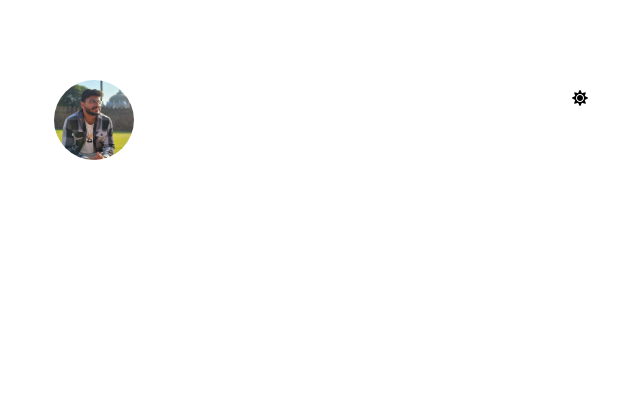
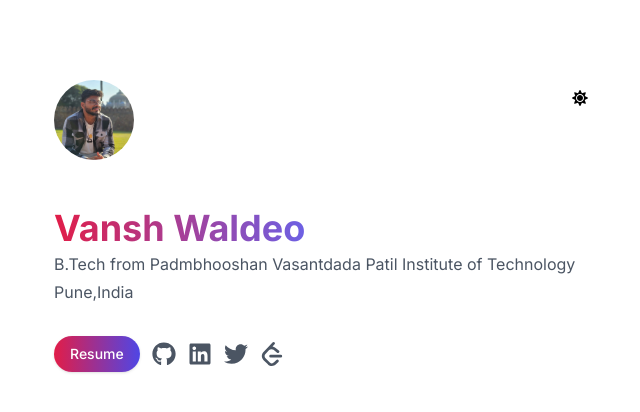
Before and after one commit to VanshKing30/port, a Next.js app: page / in a window 1280 px wide. Shown: the top 412 px of the page, without its empty margins (314-954 px from the left). Built offline with nearby package versions, Linux system fonts and the light colour scheme.

Commit message:
Working on main section

```diff
--- a/app/page.tsx
+++ b/app/page.tsx
@@ -1,10 +1,13 @@
 "use client"
 
 import { Button } from "@/components/ui/button";
+import Link from "next/link";
 import Image from "next/image";
 import pp from '../public/myImageLol.jpg'
 import ThemeToggle from '../components/ui/theme-toggle';
 import {motion} from "motion/react"
+import { FaGithub, FaLinkedin, FaTwitter, FaYoutube } from "react-icons/fa";
+import { SiLeetcode } from "react-icons/si";
 
 export default function Home() {
   return (
@@ -22,6 +25,43 @@ export default function Home() {
           <ThemeToggle/>
         </motion.header>
 
+        <main className="space-y-1">
+          <motion.div
+          initial={{opacity : 0 , x : 100}}
+          animate={{opacity : 1 , x : 0}}
+          transition={{duration : 0.8}}
+          className="space-y-1 mb-8">
+            <h1 className="text-4xl font-bold bg-gradient-to-r from-rose-600 via-indigo-500 to-sky-500 bg-clip-text text-transparent">Vansh Waldeo</h1>
+            <p className="text-gray-600 dark:text-gray-400">B.Tech from Padmbhooshan Vasantdada Patil Institute of Technology</p>
+            <p className="text-gray-600 dark:text-gray-400">Pune,India</p>
+          </motion.div>
+
+          <motion.div
+          initial={{opacity : 0 , x : 50}}
+          animate={{opacity : 1 , x : 0}}
+          transition={{duration : 0.8}}
+          className="flex items-center gap-3">
+            <Button className="rounded-full bg-gradient-to-r from-rose-600 to-indigo-600 text-white transition-transform hover:scale-105">Resume</Button>
+
+
+            <Link href="#" className="text-gray-600 dark:text-gray-400 hover:text-black dark:hover:text-white transition-colors">
+            <FaGithub className="w-6 h-6"/>
+            </Link>
+
+            <Link href="#" className="text-gray-600 dark:text-gray-400 hover:text-black dark:hover:text-white transition-colors">
+            <FaLinkedin className="w-6 h-6"/>
+            </Link>
+
+            <Link href="#" className="text-gray-600 dark:text-gray-400 hover:text-black dark:hover:text-white transition-colors">
+            <FaTwitter className="w-6 h-6"/>
+            </Link>
+
+            <Link href="#" className="text-gray-600 dark:text-gray-400 hover:text-black dark:hover:text-white transition-colors">
+            <SiLeetcode className="w-6 h-6"/>
+            </Link>
+          </motion.div>
+        </main>
+
       </div>
     </div>
   );
```
